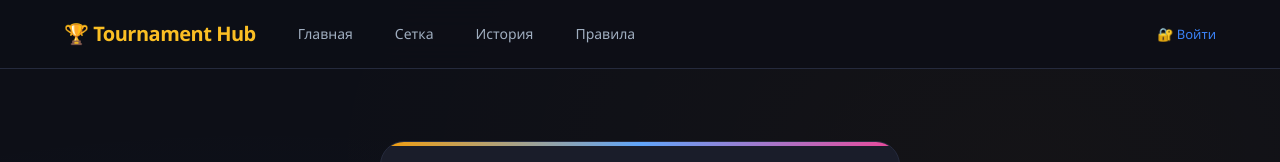
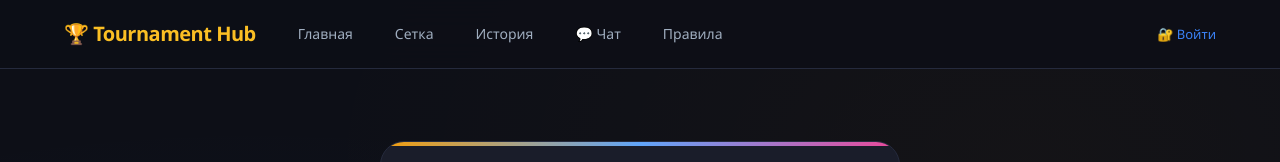
Before and after one commit to starosvet/tournament-hub, a plain HTML site: page login.html in a window 1280 px wide. Shown: the top 162 px of the page. Drawn offline with Linux system fonts and the light colour scheme.

Commit message:
Update login.html

```diff
--- a/login.html
+++ b/login.html
@@ -16,6 +16,7 @@
                 <a href="index.html">Главная</a>
                 <a href="bracket.html">Сетка</a>
                 <a href="history.html">История</a>
+                <a href="chat.html">💬 Чат</a>
                 <a href="rules.html">Правила</a>
                 <a href="admin.html" id="navAdmin" class="hidden">Управление</a>
             </nav>
```
